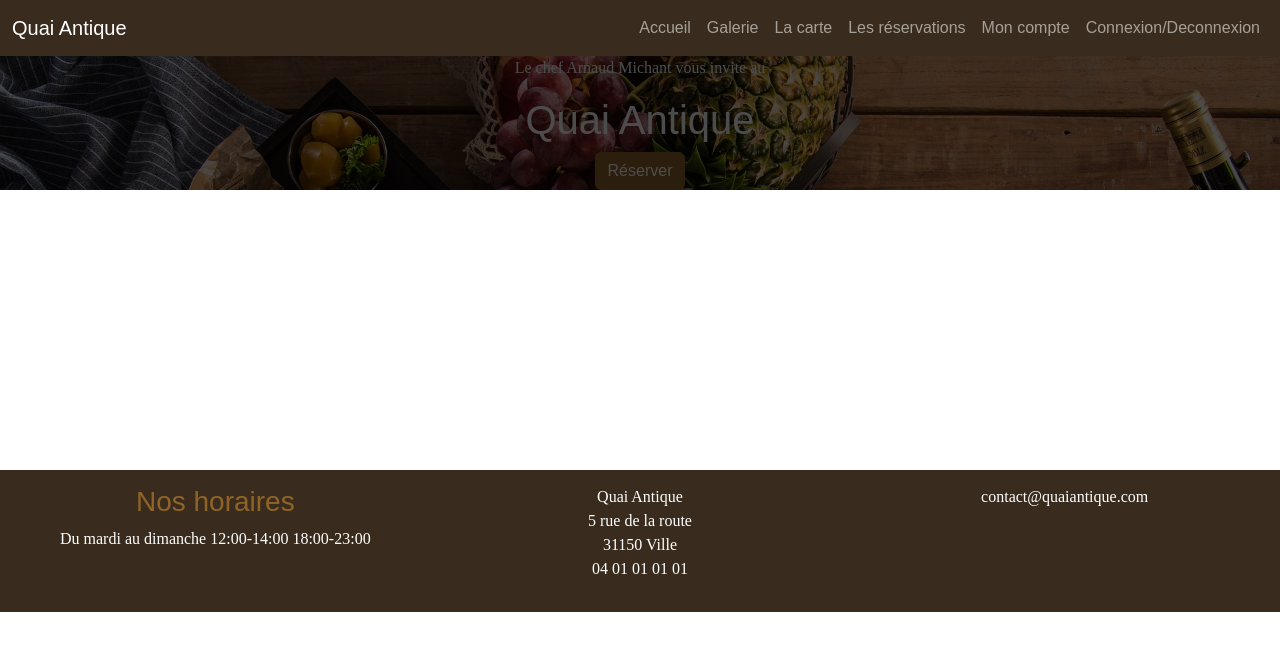
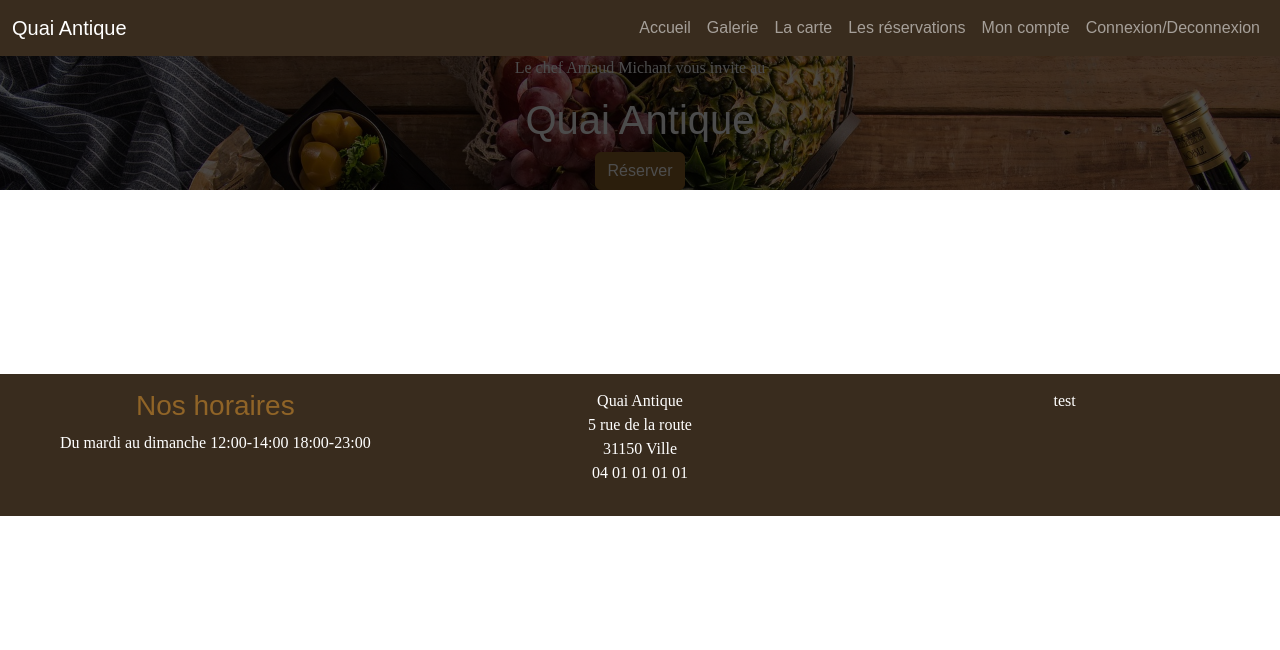
Before and after one commit to Jacob7salih/QuaiAntiqueRestaurantFront, a website with bundled scripts: page index.html in a window 1280 px wide. Built offline with nearby package versions, Linux system fonts and the light colour scheme.

```diff
--- a/index.html
+++ b/index.html
@@ -47,12 +47,9 @@
   <main id="main-page">
     <!--- le content de la page sera injectée ici-->
   </main><br>
-  <br>
-  <br>
-  <br>
-  <br>
 
-  <footer class="bg-dark text-white text-center footer margin-top: 15px">
+
+  <footer class="bg-dark text-white text-center footer">
     <div class="row">
       <div class="col-12 col-lg-4">
         <h3 class="text-primary">Nos horaires</h3>
@@ -66,7 +63,7 @@
         </p>
       </div>
       <div class="col-6 col-lg-4">
-        <p>contact@quaiantique.com</p>
+        <p>test</p>
       </div>
     </div>
   </footer>
```
